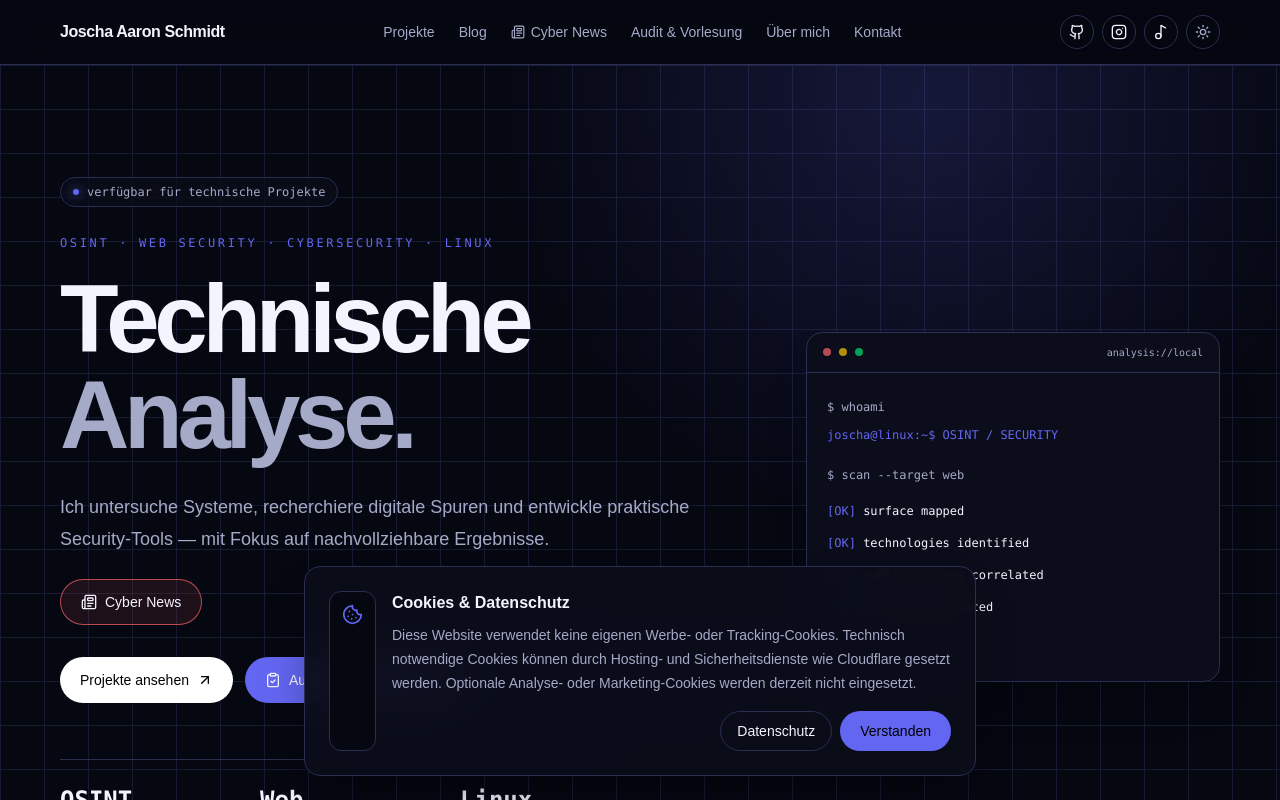
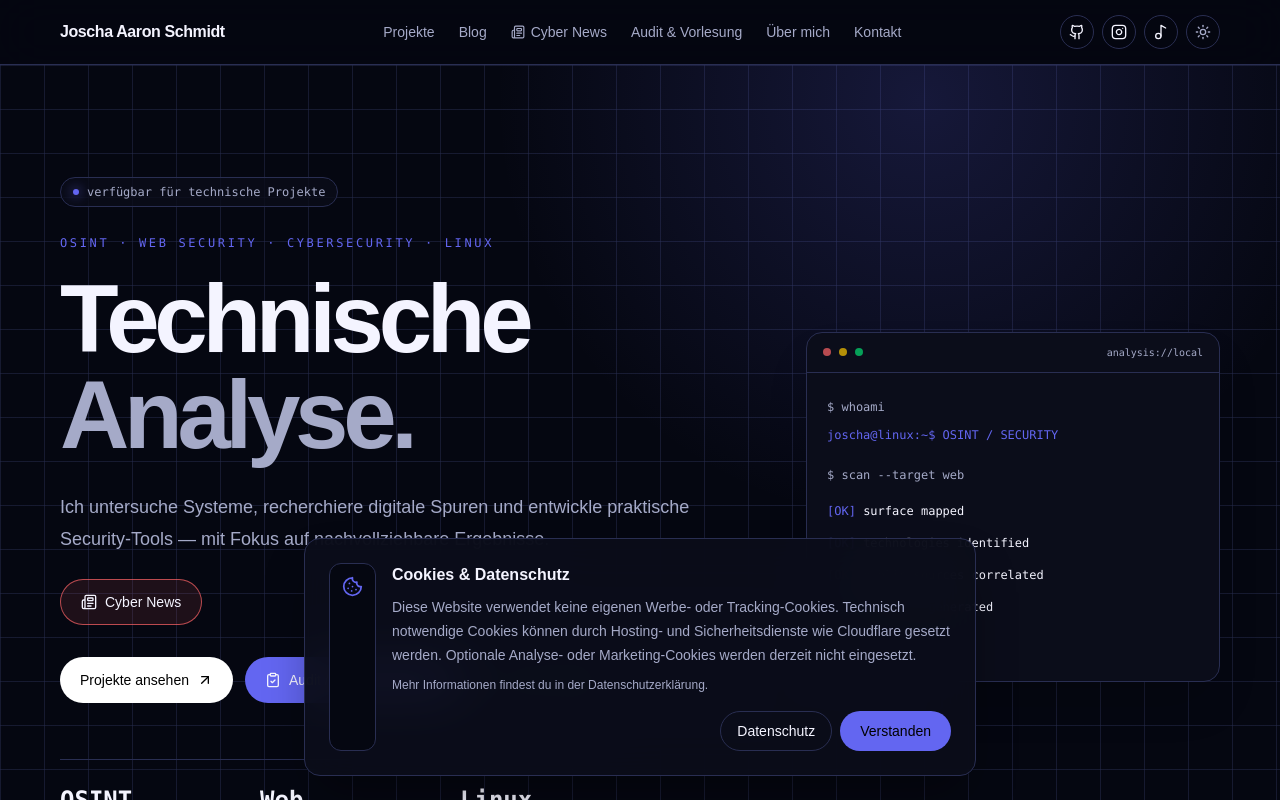
Before and after one commit to aaron0sec/webseite, a Next.js app: page / in a window 1280 px wide. Shown: the top 800 px of the page. Built offline with nearby package versions, Linux system fonts and the light colour scheme.

Commit message:
Refresh privacy notice and make consent banner reappear for visitors

```diff
--- a/src/components/cookie-consent.tsx
+++ b/src/components/cookie-consent.tsx
@@ -3,7 +3,7 @@
 import { useEffect, useState } from "react";
 import { Cookie, ShieldCheck } from "lucide-react";
 
-const STORAGE_KEY = "cookie-consent-v1";
+const STORAGE_KEY = "cookie-consent-v2";
 
 export function CookieConsent() {
   const [visible, setVisible] = useState(false);
@@ -20,7 +20,7 @@ export function CookieConsent() {
     try {
       window.localStorage.setItem(STORAGE_KEY, "acknowledged");
     } catch {
-      // If storage is blocked, dismiss for this session.
+      // Wenn der Browser lokale Speicherung blockiert, gilt die Auswahl nur für diese Sitzung.
     }
     setVisible(false);
   };
@@ -48,6 +48,9 @@ export function CookieConsent() {
             Cookies können durch Hosting- und Sicherheitsdienste wie Cloudflare gesetzt werden.
             Optionale Analyse- oder Marketing-Cookies werden derzeit nicht eingesetzt.
           </p>
+          <p className="mt-2 text-xs leading-5 text-[var(--muted)]">
+            Mehr Informationen findest du in der <a href="/datenschutz" className="text-[var(--accent)] hover:underline">Datenschutzerklärung</a>.
+          </p>
           <div className="mt-4 flex flex-col gap-2 sm:flex-row sm:items-center sm:justify-end">
             <a href="/datenschutz" className="inline-flex min-h-10 items-center justify-center rounded-full border border-[var(--border)] px-4 py-2 text-sm font-medium text-[var(--text)] transition hover:border-[var(--accent)]">Datenschutz</a>
             <button type="button" onClick={dismiss} className="inline-flex min-h-10 items-center justify-center rounded-full bg-[var(--accent)] px-5 py-2 text-sm font-medium text-black transition hover:brightness-110">Verstanden</button>
```
